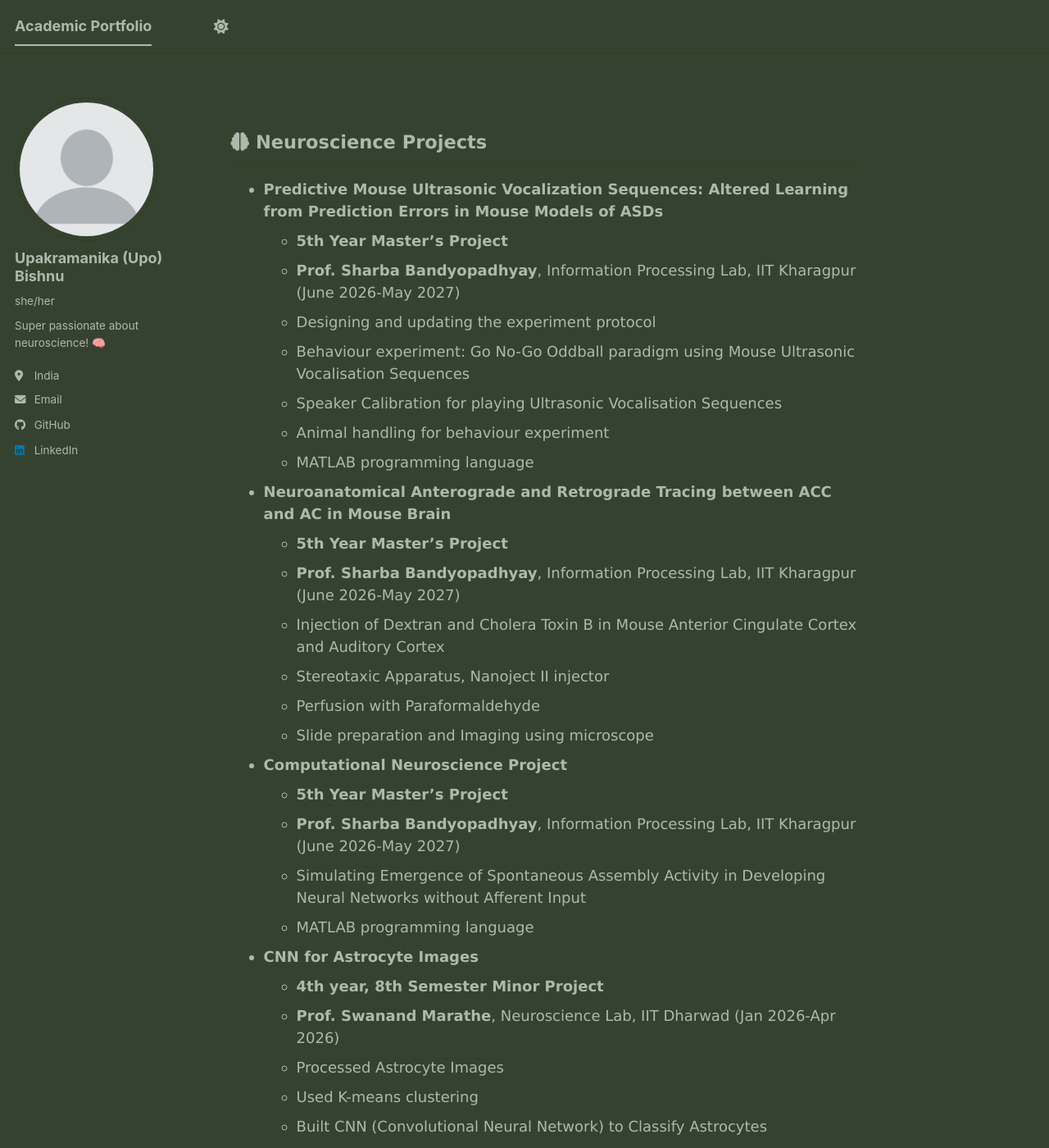
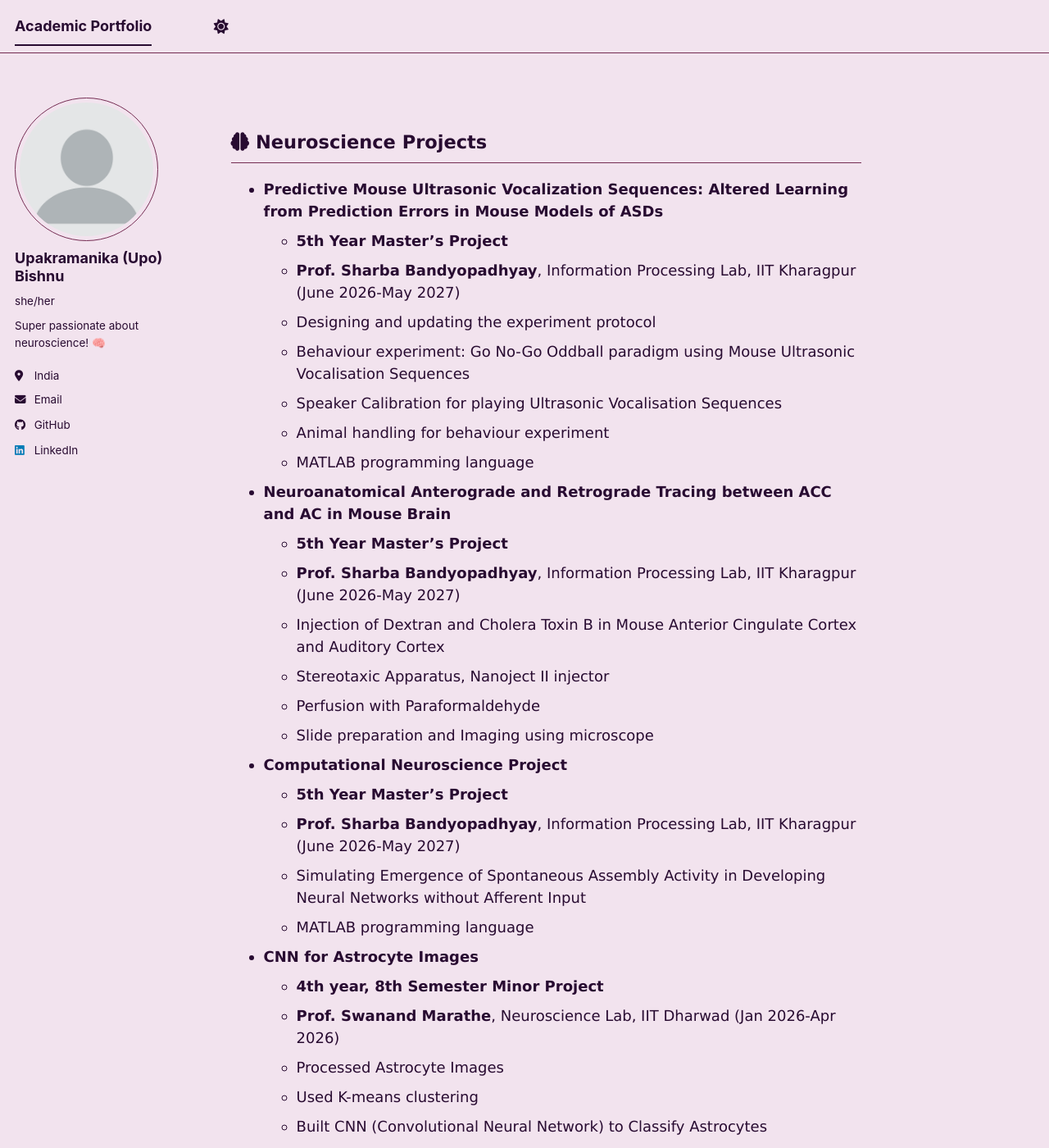
Before and after one commit to upakramanika/upakramanika.github.io, a Jekyll site: the page built from _pages/about.md, in a window 1280 px wide and 1400 px high. Shown: the whole window at 82% size. Built offline with Jekyll 4.4.1, drawn with Linux system fonts in a browser that asks for light colours; a style sheet for code colours, icons or effects is not loaded.

Commit message:
_pink_dark.scss

```diff
--- a/_sass/theme/_pink_dark.scss
+++ b/_sass/theme/_pink_dark.scss
@@ -35,7 +35,7 @@ $sidebar-link-max-width     : 250px;
 $sidebar-screen-min-width   : 1024px;
 
 /* Light theme for the site */
-:root {
+html[data-theme="dark"] {
     --global-base-color                 : #{$primary-color};
     --global-bg-color                   : #{$background};
     --global-footer-bg-color            : #{$footer};
```
